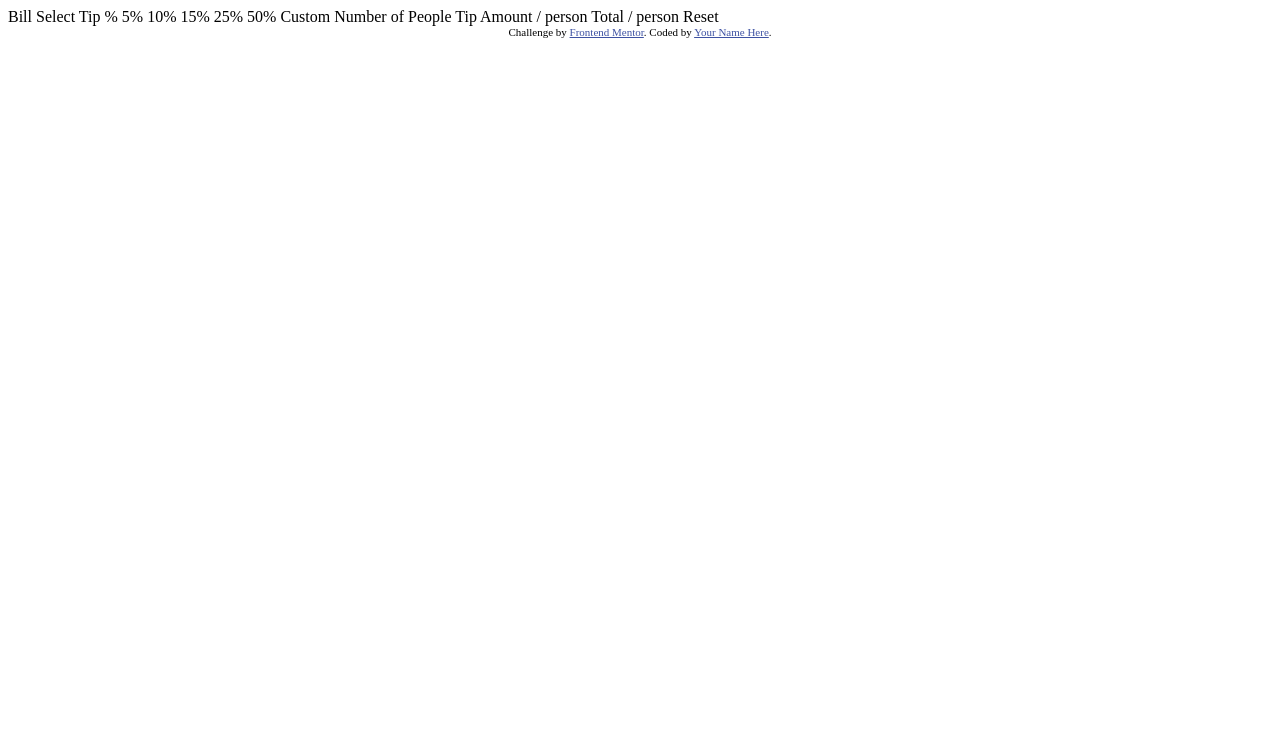
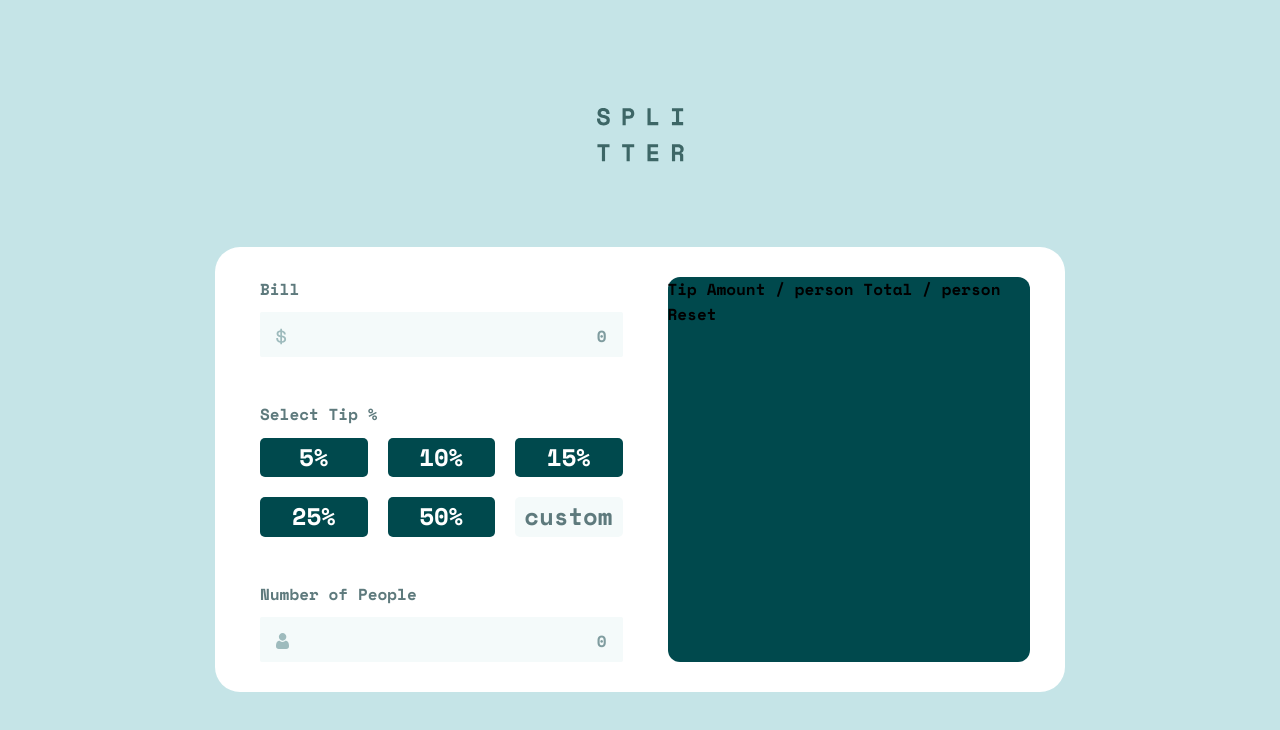
Before and after one commit to mohamedyasser27/Tip-calculator-app, a plain HTML site: page index.html in a window 1280 px wide. Drawn offline with nearby package versions, Linux system fonts and the light colour scheme.

Commit message:
Add the Design for the left part

```diff
--- /dev/null
+++ b/assets/css/style.css
@@ -0,0 +1,180 @@
+:root {
+  --Strong_cyan: #26c0ab;
+  --Very_dark_cyan: #00494d;
+  --Dark_grayish_cyan: #5e7a7d;
+  --Grayish_cyan: #7f9c9f;
+  --Light_grayish_cyan: #c5e4e7;
+  --Very_light_grayish_cyan: #f4fafa;
+  --White: #ffffff;
+}
+
+@font-face {
+  font-family: "";
+  src: url("");
+  /* font-weight: ; */
+}
+
+html {
+  box-sizing: border-box;
+  height: 100%;
+}
+*,
+*:before,
+*:after {
+  box-sizing: inherit;
+}
+
+* {
+  margin: 0;
+  padding: 0;
+  line-height: 1.6;
+}
+
+body {
+  background-color: var(--Light_grayish_cyan);
+  font-family: "Space Mono", monospace;
+  height: 100%;
+}
+
+input {
+  font-size: 24px;
+  caret-color: var(--Strong_cyan);
+}
+
+main {
+  width: 100%;
+  height: 100%;
+  display: flex;
+  flex-direction: column;
+  align-items: center;
+  justify-content: center;
+  gap: 85px;
+}
+
+.calculations {
+  display: flex;
+  flex-direction: column;
+  justify-content: space-around;
+  gap: 45px;
+}
+
+.tipCalculator {
+  background-color: var(--White);
+  border-radius: 25px;
+  display: grid;
+  grid-template-columns: 1fr 1fr;
+  padding: 30px 35px 30px 45px;
+  gap: 45px;
+  max-width: 850px;
+}
+
+/*input*/
+
+.billAmount,
+.numberOfPeople,
+.tipAmount {
+  width: 100%;
+}
+
+.InputName {
+  color: var(--Dark_grayish_cyan);
+
+  margin-bottom: 10px;
+}
+
+.inputComponent {
+  width: 100%;
+  font-size: 16px;
+}
+
+.inputComponent > label {
+  display: flex;
+  align-items: center;
+  z-index: 1;
+  position: relative;
+  bottom: 1.3rem;
+}
+
+.inputComponent > label > img {
+  position: absolute;
+  left: 1rem;
+}
+.inputComponent > label > span {
+  color: var(--Grayish_cyan);
+
+  position: absolute;
+  right: 1rem;
+}
+
+.inputComponent input {
+  padding: 1.4rem 1rem 1.4rem 1.85rem;
+  border-radius: 2px;
+  width: 100%;
+  border: none;
+  background-color: var(--Very_light_grayish_cyan);
+  height: 2rem;
+  direction: rtl;
+  color: var(--Very_dark_cyan);
+  font-weight: 500;
+}
+
+.inputComponent input::placeholder {
+  text-indent: 1rem;
+}
+
+.inputComponent input:not(:placeholder-shown) + label > span {
+  display: none;
+}
+
+
+.inputComponent input:focus,
+.customTipAmount:focus {
+  outline: none;
+  outline: var(--Strong_cyan) 2px solid;
+}
+
+/*tipSelector*/
+
+.tipSelector {
+  display: grid;
+  grid-template-columns: repeat(auto-fit, minmax(100px, 1fr));
+  gap: 20px;
+}
+
+.tipAmountBtn,
+.customTipAmount {
+  background-color: var(--Very_dark_cyan);
+  border: none;
+  border-radius: 5px;
+  color: var(--White);
+  cursor: pointer;
+  font-size: 24px;
+  padding: 0.25em 0px;
+}
+
+.tipAmountBtn:hover {
+  background-color: var(--Light_grayish_cyan);
+  color: var(--Very_dark_cyan);
+}
+
+.tipAmountBtn.selected {
+  background-color: var(--Strong_cyan);
+  color: var(--Very_dark_cyan);
+}
+
+.customTipAmount {
+  background-color: var(--Very_light_grayish_cyan);
+  color: var(--Very_dark_cyan);
+  direction: rtl;
+  text-indent: 10px;
+}
+.customTipAmount::placeholder {
+  color: var(--Dark_grayish_cyan);
+}
+
+/*results*/
+
+.results {
+  border-radius: 12px;
+  background-color: var(--Very_dark_cyan);
+}
--- a/index.html
+++ b/index.html
@@ -1,44 +1,85 @@
 <!DOCTYPE html>
 <html lang="en">
-<head>
-  <meta charset="UTF-8">
-  <meta name="viewport" content="width=device-width, initial-scale=1.0"> <!-- displays site properly based on user's device -->
+  <head>
+    <meta charset="UTF-8" />
+    <meta name="viewport" content="width=device-width, initial-scale=1.0" />
+    <!-- displays site properly based on user's device -->
 
-  <link rel="icon" type="image/png" sizes="32x32" href="./images/favicon-32x32.png">
+    <link
+      rel="icon"
+      type="image/png"
+      sizes="32x32"
+      href="./assets/images/favicon-32x32.png"
+    />
+    <link rel="stylesheet" href="./assets/css/normalize.css" />
+    <link rel="stylesheet" href="./assets/css/style.css" />
+    <link rel="preconnect" href="https://fonts.googleapis.com" />
+    <link rel="preconnect" href="https://fonts.gstatic.com" crossorigin />
+    <link
+      href="https://fonts.googleapis.com/css2?family=Space+Mono:wght@700&display=swap"
+      rel="stylesheet"
+    />
 
-  <title>Frontend Mentor | Tip calculator app</title>
+    <title>Frontend Mentor | Tip calculator app</title>
+  </head>
+  <body>
+    <main>
+      <img src="./assets/images/logo.svg" alt="logo" />
+      <section class="tipCalculator">
+        <section class="calculations">
+          <article class="billAmount">
+            <p class="InputName">Bill</p>
+            <section class="inputComponent">
+              <input
+                placeholder=""
+                type="text"
+                name="billAmountInput"
+                id="billAmountInput"
+                autocomplete="off"
+              />
+              <label for="billAmountInput">
+                <img src="./assets/images/icon-dollar.svg" alt="" />
+                <span>0</span>
+              </label>
+            </section>
+          </article>
 
-  <!-- Feel free to remove these styles or customise in your own stylesheet 👍 -->
-  <style>
-    .attribution { font-size: 11px; text-align: center; }
-    .attribution a { color: hsl(228, 45%, 44%); }
-  </style>
-</head>
-<body>
+          <article class="tipAmount">
+            <p class="InputName">Select Tip %</p>
+            <section class="tipSelector">
+              <button class="tipAmountBtn" value="5">5%</button>
+              <button class="tipAmountBtn" value="10">10%</button>
+              <button class="tipAmountBtn" value="15">15%</button>
+              <button class="tipAmountBtn" value="25">25%</button>
+              <button class="tipAmountBtn" value="50">50%</button>
+              <input class="customTipAmount" type="text" placeholder="custom" />
+            </section>
+          </article>
 
-  Bill
+          <article class="numberOfPeople">
+            <p class="InputName">Number of People</p>
+            <section class="inputComponent">
+              <input
+                placeholder=""
+                type="text"
+                name="billAmountInput"
+                id="billAmountInput"
+                autocomplete="off"
+              />
+              <label for="billAmountInput">
+                <img src="./assets/images/icon-person.svg" alt="" />
+                <span>0</span>
+              </label>
+            </section>
+          </article>
+        </section>
+        <section class="results">
+          Tip Amount / person Total / person Reset
+        </section>
+      </section>
+    </main>
+  </body>
+</html>
 
-  Select Tip %
-  5%
-  10%
-  15%
-  25%
-  50%
-  Custom
-
-  Number of People
-
-  Tip Amount
-  / person
-
-  Total
-  / person
-
-  Reset
-
-  <div class="attribution">
-    Challenge by <a href="https://www.frontendmentor.io?ref=challenge" target="_blank">Frontend Mentor</a>.
-    Coded by <a href="#">Your Name Here</a>.
-  </div>
-</body>
-</html>
+<script src="./getAllClasses.js" defer></script>
+<script src="./index.js" defer></script>
```
Also changed, not shown: assets/css/normalize.css (added), assets/images/favicon-32x32.png (added), assets/images/icon-dollar.svg (added), assets/images/icon-person.svg (added), assets/images/logo.svg (added), 1 other file.
